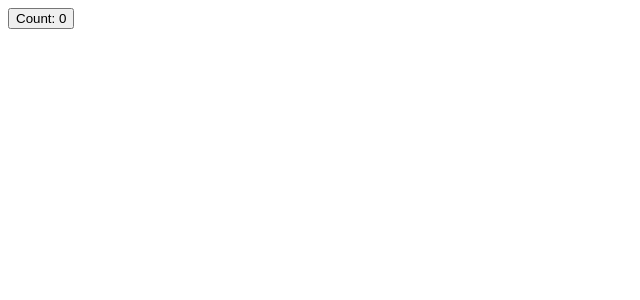
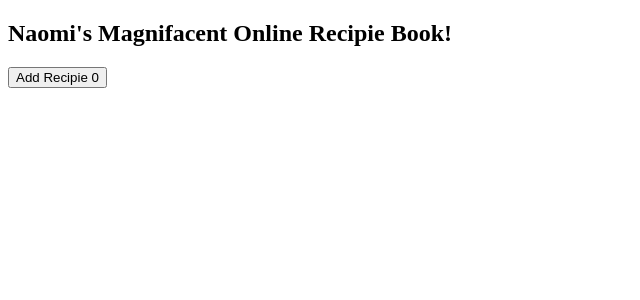
Before and after one commit to naomi-yonekura/RokkinCatCodingChallenge, a React app: page / in a window 1280 px wide. Shown: the top 300 px of the page, without its empty margins (0-640 px from the left). Built offline with nearby package versions, Linux system fonts and the light colour scheme; the HTML template or start-up script is replaced by a standard one.

Commit message:
Started skeleton classes

```diff
--- /dev/null
+++ b/src/App.js
@@ -0,0 +1,44 @@
+/**
+ * Tutorial used to set project up
+ * https://www.javascriptstuff.com/react-from-scratch/
+ */
+import React from 'react';
+// * Import and assets here
+
+// * Import any Compoenents here
+
+// ? Import the "database" here?
+
+
+export default class App extends React.Component {
+    constructor() {
+        super();
+        this.state = {
+            // * Variables here
+            count: 0,
+        };
+
+        // ? to bind any functions in App here?
+    }
+
+
+    render() {
+        return (
+            <section>
+                <h1>Naomi's Magnifacent Online Recipie Book!</h1>
+                <button onClick={() => {
+                    this.setState({ count: this.state.count + 1});
+                }}>Add Recipie {this.state.count}</button>
+
+            </section>
+
+
+
+        );
+    }
+
+
+
+
+
+}
--- a/src/Counter.js
+++ /dev/null
@@ -1,26 +0,0 @@
-import React from 'react';
-
-/**
- * A counter button: tap the button to increase the count.
- */
-class Counter extends React.Component {
-  constructor() {
-    super();
-    this.state = {
-      count: 0,
-    };
-  }
-
-  render() {
-    return (
-      <button
-        onClick={() => {
-          this.setState({ count: this.state.count + 1 });
-        }}
-      >
-        Count: {this.state.count}
-      </button>
-    );
-  }
-}
-export default Counter;
--- a/src/main.js
+++ b/src/main.js
@@ -1,10 +1,10 @@
 import React from 'react';
 import ReactDOM from 'react-dom';
-import Counter from './Counter';
+import App from './App';
 
 document.addEventListener('DOMContentLoaded', function() {
   ReactDOM.render(
-    React.createElement(Counter),
+    React.createElement(App),
     document.getElementById('mount')
   );
 });
```
Also changed, not shown: src/AddRecipie/addRecipie.js (added, +29 -0 lines).
